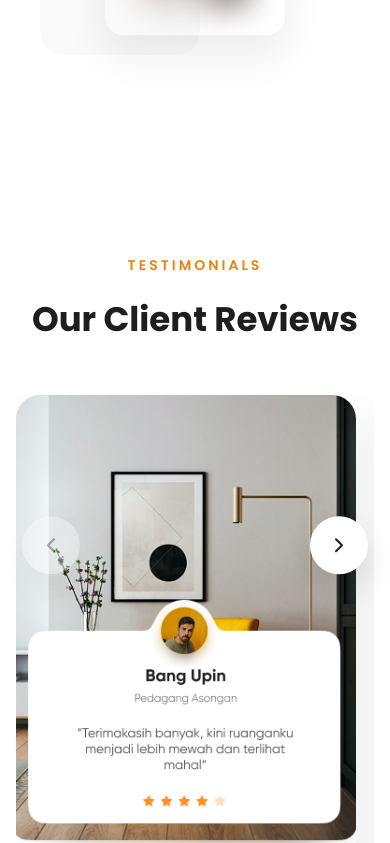
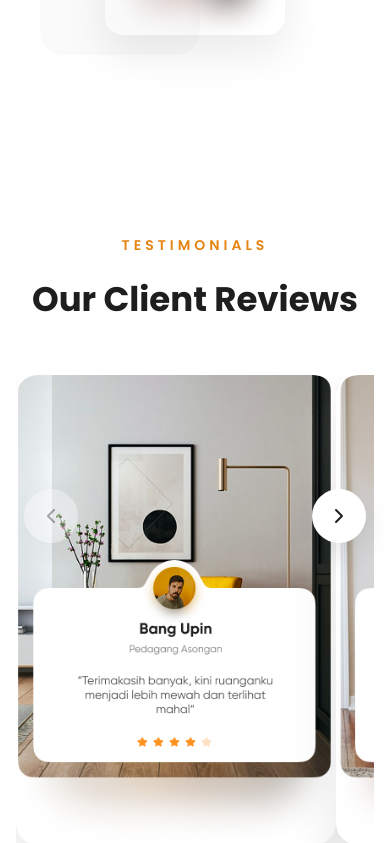
Before and after one commit to fahrezaaboy/Parto, a React (Vite) app: page / in a window 390 px wide. Shown: the part 6205-7048 px from the top of the page. Built offline with nearby package versions, Linux system fonts and the light colour scheme.

Commit message:
perbaikan styling

```diff
--- a/src/components/Testimonials/Testimonials.css
+++ b/src/components/Testimonials/Testimonials.css
@@ -1,11 +1,11 @@
 .testimonials-section {
   width: 100%;
   background: #ffffff;
-  padding: 140px 0;
+  padding: 120px 0 140px 0;
 }
 
 .testimonials-container {
-  max-width: 1100px;
+  max-width: 1280px;
   margin: 0 auto;
   padding: 0 24px;
 }
@@ -13,7 +13,7 @@
 .testimonials-label {
   display: block;
   text-transform: uppercase;
-  letter-spacing: 3px;
+  letter-spacing: 4px;
   font-size: 14px;
   font-weight: 600;
   color: #e58411;
@@ -33,33 +33,39 @@
 
 .testimonials-carousel {
   position: relative;
+  display: flex;
+  justify-content: center;
+  align-items: center;
 }
 
 .testimonials-slider-wrapper {
   overflow: hidden;
+  width: 100%;
 }
 
 .testimonials-slider {
   display: flex;
-  gap: 35px;
+  gap: 32px;
   position: relative;
+  justify-content: center;
+  align-items: center;
 }
 
 .testimonial-card {
   position: relative;
-  width: 340px;
-  height: 520px;
-  border-radius: 24px;
+  width: 320px;
+  height: 470px;
+  border-radius: 22px;
   overflow: hidden;
   background: #ffffff;
-  box-shadow: 0 20px 45px rgba(0, 0, 0, 0.08);
+  box-shadow: 0 28px 50px rgba(0, 0, 0, 0.1);
   transition: transform 0.35s ease, box-shadow 0.35s ease;
   flex-shrink: 0;
 }
 
 .testimonial-card:hover {
-  transform: translateY(-10px);
-  box-shadow: 0 30px 60px rgba(0, 0, 0, 0.14);
+  transform: translateY(-8px);
+  box-shadow: 0 28px 50px rgba(0, 0, 0, 0.1);
 }
 
 .testimonial-card__bg {
@@ -71,26 +77,27 @@
 
 .testimonial-card__panel {
   position: absolute;
-  bottom: 20px;
-  left: 20px;
-  right: 20px;
+  bottom: 12px;
+  left: 16px;
+  right: 16px;
   background: #ffffff;
-  border-radius: 20px;
-  padding: 24px;
-  box-shadow: 0 15px 35px rgba(0, 0, 0, 0.1);
+  border-radius: 18px;
+  padding: 18px 22px;
+  box-shadow: 0 12px 28px rgba(0, 0, 0, 0.08);
 }
 
 .testimonial-card__avatar {
   position: absolute;
-  top: -35px;
+  top: -28px;
   left: 50%;
   transform: translateX(-50%);
-  width: 70px;
-  height: 70px;
+  width: 58px;
+  height: 58px;
   border-radius: 50%;
-  border: 5px solid #ffffff;
+  border: 4px solid #ffffff;
   overflow: hidden;
   background: #f7f7f7;
+  box-shadow: 0 6px 18px rgba(0, 0, 0, 0.15);
 }
 
 .testimonial-card__avatar img {
@@ -101,7 +108,7 @@
 }
 
 .testimonial-card__name {
-  margin: 18px 0 8px;
+  margin: 34px 0 8px;
   font-size: 20px;
   font-weight: 600;
   color: #1e1e1e;
@@ -110,50 +117,51 @@
 
 .testimonial-card__job {
   margin: 0 0 18px;
-  font-size: 14px;
+  font-size: 13px;
   font-weight: 400;
-  color: #999999;
+  color: #9a9a9a;
   text-align: center;
 }
 
 .testimonial-card__review {
-  max-width: 250px;
+  max-width: 240px;
   margin: 0 auto;
-  font-size: 15px;
+  font-size: 14px;
   color: #777777;
-  line-height: 1.8;
+  line-height: 1.7;
   text-align: center;
 }
 
 .testimonial-card__rating {
   display: flex;
   justify-content: center;
-  gap: 6px;
+  gap: 4px;
   margin-top: 18px;
 }
 
 .testimonial-card__star {
-  width: 15px;
-  height: 15px;
+  width: 14px;
+  height: 14px;
   color: #f6b93b;
 }
 
 .testimonials-arrow {
   position: absolute;
   top: 30%;
-  transform: translateY(-60%);
-  width: 58px;
-  height: 58px;
+  transform: translateY(-50%);
+  width: 54px;
+  height: 54px;
   border-radius: 50%;
   background: #ffffff;
   display: flex;
   align-items: center;
   justify-content: center;
-  box-shadow: 0 15px 30px rgba(0, 0, 0, 0.12);
+  box-shadow: 0 12px 30px rgba(0, 0, 0, 0.1);
   color: #1e1e1e;
   transition: background 0.3s ease, color 0.3s ease;
   z-index: 2;
   border: none;
+  cursor: pointer;
 }
 
 .testimonials-arrow:hover {
@@ -167,11 +175,12 @@
 }
 
 .testimonials-arrow--left {
-  left: -29px;
+  left: 70px;
+
 }
 
 .testimonials-arrow--right {
-  right: -29px;
+  right: 70px;
 }
 
 @media (max-width: 1024px) {
@@ -179,27 +188,21 @@
     font-size: 44px;
     margin-bottom: 70px;
   }
-
-  .testimonials-arrow--left {
-    left: 12px;
-  }
-
-  .testimonials-arrow--right {
-    right: 12px;
-  }
 }
 
 @media (max-width: 900px) {
   .testimonials-slider {
-    gap: 24px;
+    gap: 28px;
   }
 
   .testimonial-card {
-    width: 310px;
+    width: 300px;
+    height: 440px;
   }
 
   .testimonial-card__review {
-    max-width: 230px;
+    max-width: 220px;
+    font-size: 13px;
   }
 }
 
@@ -209,12 +212,20 @@
     margin-bottom: 60px;
   }
 
+  .testimonials-slider {
+    gap: 24px;
+    justify-content: flex-start;
+    align-items: stretch;
+  }
+
   .testimonial-card {
-    width: 280px;
+    width: 300px;
+    height: 440px;
   }
 
   .testimonial-card__review {
-    max-width: 216px;
+    max-width: 220px;
+    font-size: 13px;
   }
 }
 
@@ -228,15 +239,27 @@
     margin-bottom: 50px;
   }
 
+  .testimonials-slider {
+    gap: 0;
+    justify-content: flex-start;
+    align-items: stretch;
+  }
+
   .testimonial-card {
-    width: min(340px, 100%);
+    width: 320px;
+    height: 470px;
+  }
+
+  .testimonial-card__review {
+    max-width: 240px;
+    font-size: 14px;
   }
 
   .testimonials-arrow--left {
-    left: 6px;
+    left: 8px;
   }
 
   .testimonials-arrow--right {
-    right: 6px;
+    right: 8px;
   }
 }
--- a/src/components/Testimonials/Testimonials.jsx
+++ b/src/components/Testimonials/Testimonials.jsx
@@ -46,40 +46,52 @@ function TestimonialCard({ src, delay }) {
 export default function Testimonials() {
   const [activeIndex, setActiveIndex] = useState(0);
   const [visibleCount, setVisibleCount] = useState(3);
-  const [slideSize, setSlideSize] = useState(375);
+  const [slideSize, setSlideSize] = useState(0);
   const sliderRef = useRef(null);
 
   useEffect(() => {
     const updateLayout = () => {
       const width = window.innerWidth;
+      let newVisibleCount = 3;
+      let gap = 32;
+
       if (width <= 600) {
-        setVisibleCount(1);
+        newVisibleCount = 1;
+        gap = 0;
       } else if (width <= 900) {
-        setVisibleCount(2);
+        newVisibleCount = 2;
+        gap = 24;
       } else {
-        setVisibleCount(3);
+        newVisibleCount = 3;
+        gap = 32;
       }
+
+      setVisibleCount(newVisibleCount);
 
       if (sliderRef.current) {
         const card = sliderRef.current.querySelector('.testimonial-card');
         if (card) {
-          const rect = card.getBoundingClientRect();
-          setSlideSize(rect.width + 35);
+          const cardWidth = card.offsetWidth;
+          setSlideSize(cardWidth + gap);
         }
       }
     };
 
     updateLayout();
+    const resizeTimer = setTimeout(updateLayout, 100);
     window.addEventListener('resize', updateLayout);
-    return () => window.removeEventListener('resize', updateLayout);
+    return () => {
+      window.removeEventListener('resize', updateLayout);
+      clearTimeout(resizeTimer);
+    };
   }, []);
 
   useEffect(() => {
     const maxIndex = Math.max(0, slides.length - visibleCount);
     if (activeIndex > maxIndex) {
-      setActiveIndex(maxIndex);
+      setActiveIndex(0);
     }
-  }, [activeIndex, visibleCount]);
+  }, [visibleCount]);
 
   const maxIndex = Math.max(0, slides.length - visibleCount);
   const canPrev = activeIndex > 0;
```
